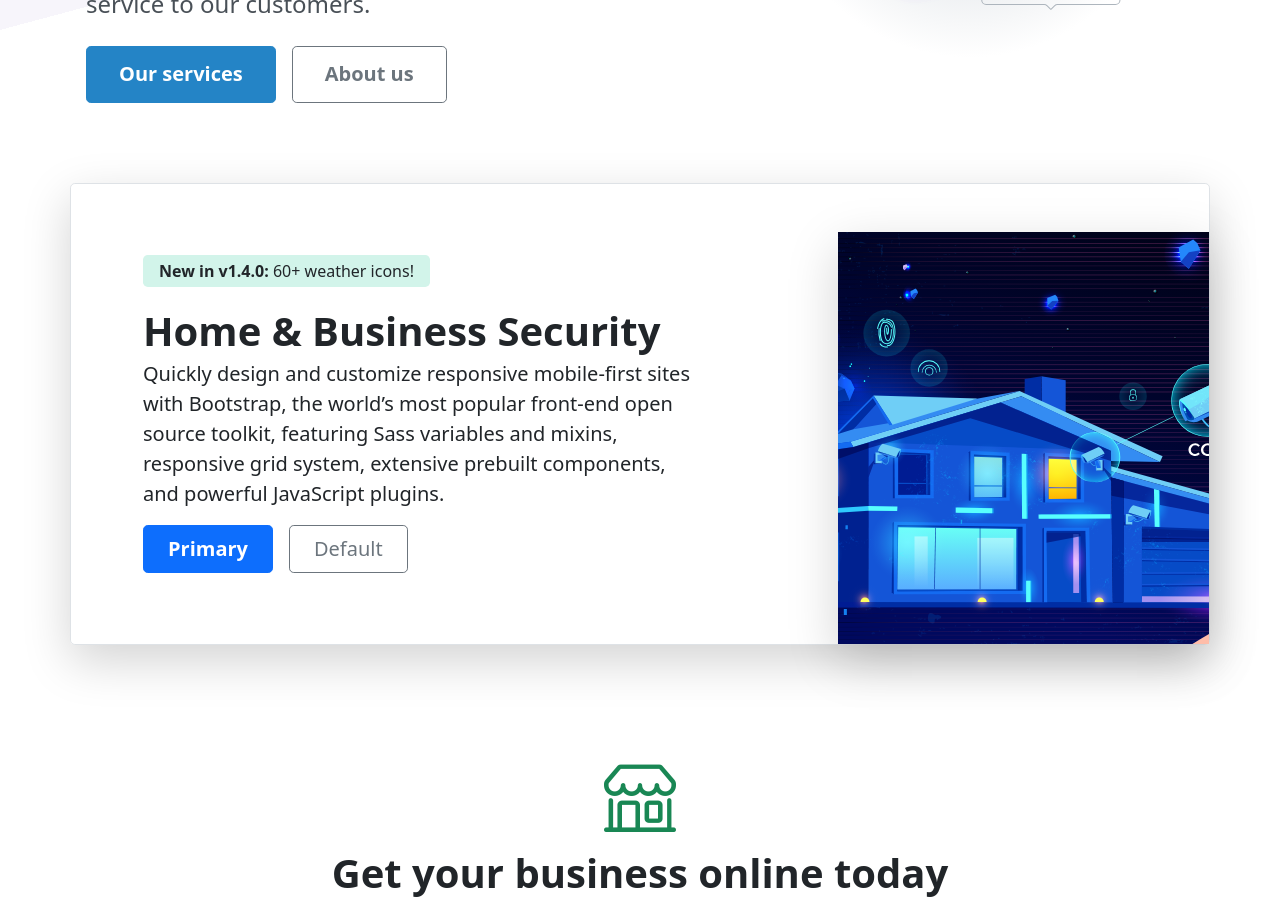
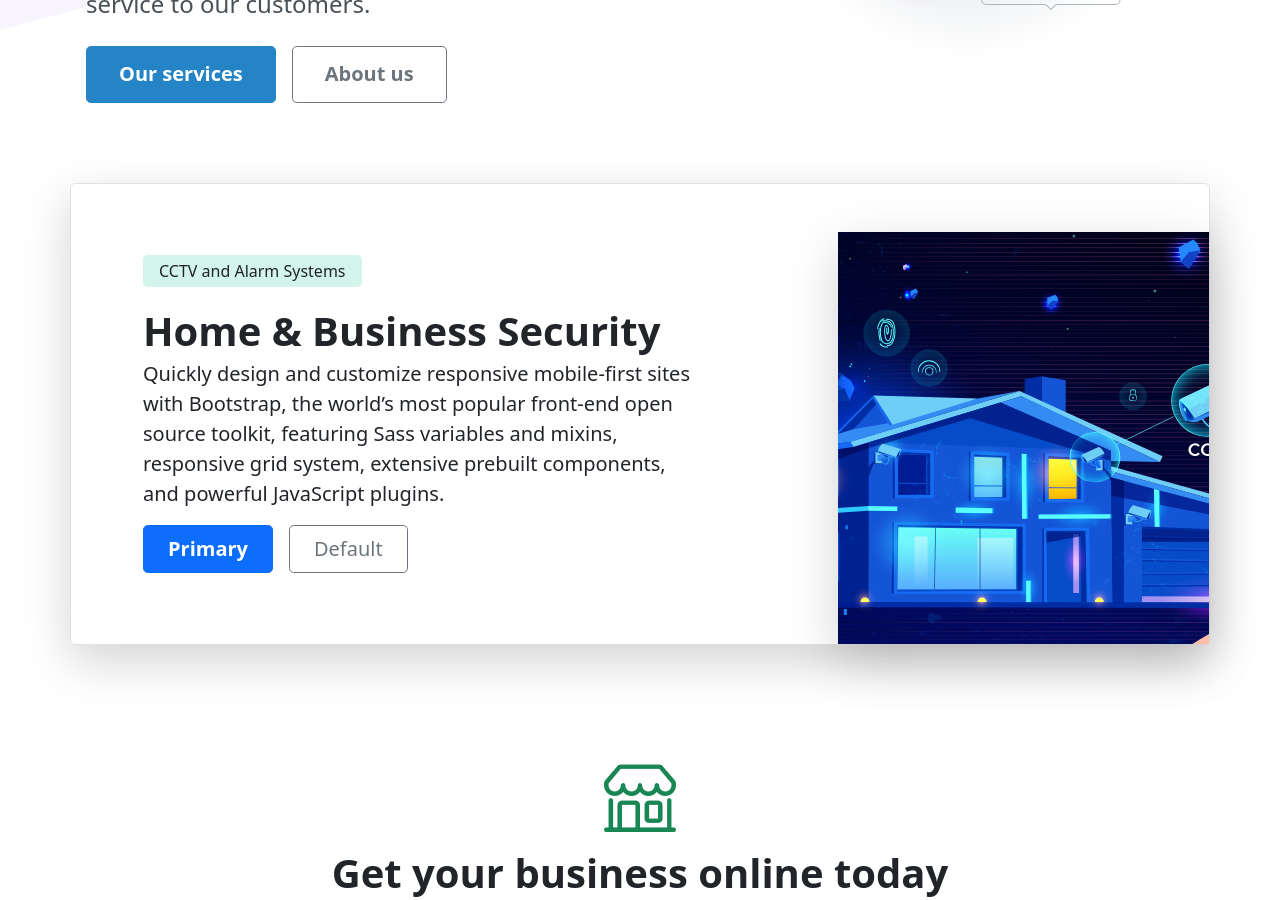
Before and after one commit to uslayer/uslayer.github.io, a Jekyll site: the page built from index.html, in a window 1280 px wide and 900 px high, scrolled down 532 px. Built offline with Jekyll 4.4.1, drawn with Linux system fonts in a browser that asks for light colours; the list of posts is cut into pages by our own code.

Commit message:
Update index.html

```diff
--- a/index.html
+++ b/index.html
@@ -37,9 +37,9 @@ image: assets/images/blog/press-cover.jpg
 <div class="container">
   <div class="row p-4 pb-0 pe-lg-0 pt-lg-5 align-items-center rounded-3 border shadow-lg">
       <div class="col-lg-7 p-3 p-lg-5 pt-lg-3">
-          <a class="d-block d-sm-inline-block py-1 px-3 mb-4 text-dark text-decoration-none rounded-3 hero-notice" href="https://blog.getbootstrap.com/2021/02/22/bootstrap-icons-1-4-0/">
-            <strong>New in v1.4.0:</strong> 60+ weather icons!
-          </a>
+          <div class="d-block d-sm-inline-block py-1 px-3 mb-4 text-dark text-decoration-none rounded-3 hero-notice">
+            CCTV and Alarm Systems
+          </div>
         <h2 class="display-4 fw-bold lh-1" style="font-size: 2.5rem;">Home & Business Security</h2>
         <p class="lead">Quickly design and customize responsive mobile-first sites with Bootstrap, the world’s most popular front-end open source toolkit, featuring Sass variables and mixins, responsive grid system, extensive prebuilt components, and powerful JavaScript plugins.</p>
         <div class="d-grid gap-2 d-md-flex justify-content-md-start mb-4 mb-lg-3">
```
